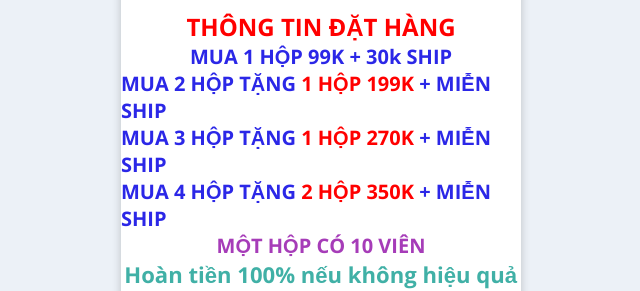
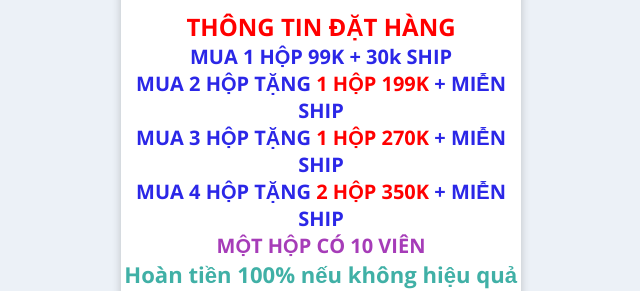
Before and after one commit to LamT0305/WDA-FE, a React (Vite) app: page / in a window 1280 px wide. Shown: the part 734-1025 px from the top of the page, without its empty margins (319-959 px from the left). Built offline with nearby package versions, Linux system fonts and the light colour scheme.

Commit message:
Fix width

```diff
--- a/src/components/body/BodySection.tsx
+++ b/src/components/body/BodySection.tsx
@@ -144,15 +144,15 @@ const BodySection: React.FC = () => {
             }}
           >
             <p>MUA 1 HỘP 99K + 30k SHIP</p>
-            <p>
+            <p style={{textAlign:'center'}}>
               MUA 2 HỘP TẶNG <span style={{ color: "red" }}>1 HỘP 199K</span> +
               MIỄN SHIP
             </p>
-            <p>
+            <p style={{textAlign:'center'}}>
               MUA 3 HỘP TẶNG <span style={{ color: "red" }}>1 HỘP 270K</span> +
               MIỄN SHIP
             </p>
-            <p>
+            <p style={{textAlign:'center'}}>
               MUA 4 HỘP TẶNG <span style={{ color: "red" }}>2 HỘP 350K</span> +
               MIỄN SHIP
             </p>
```
